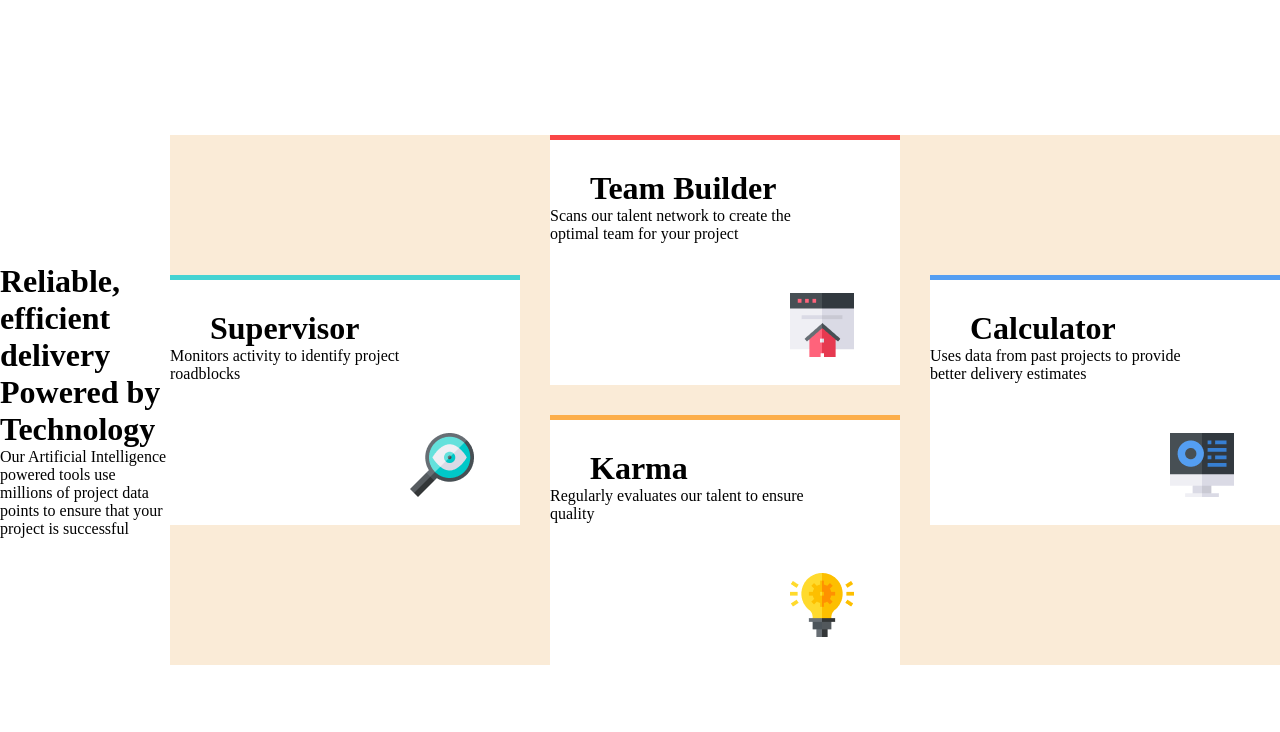
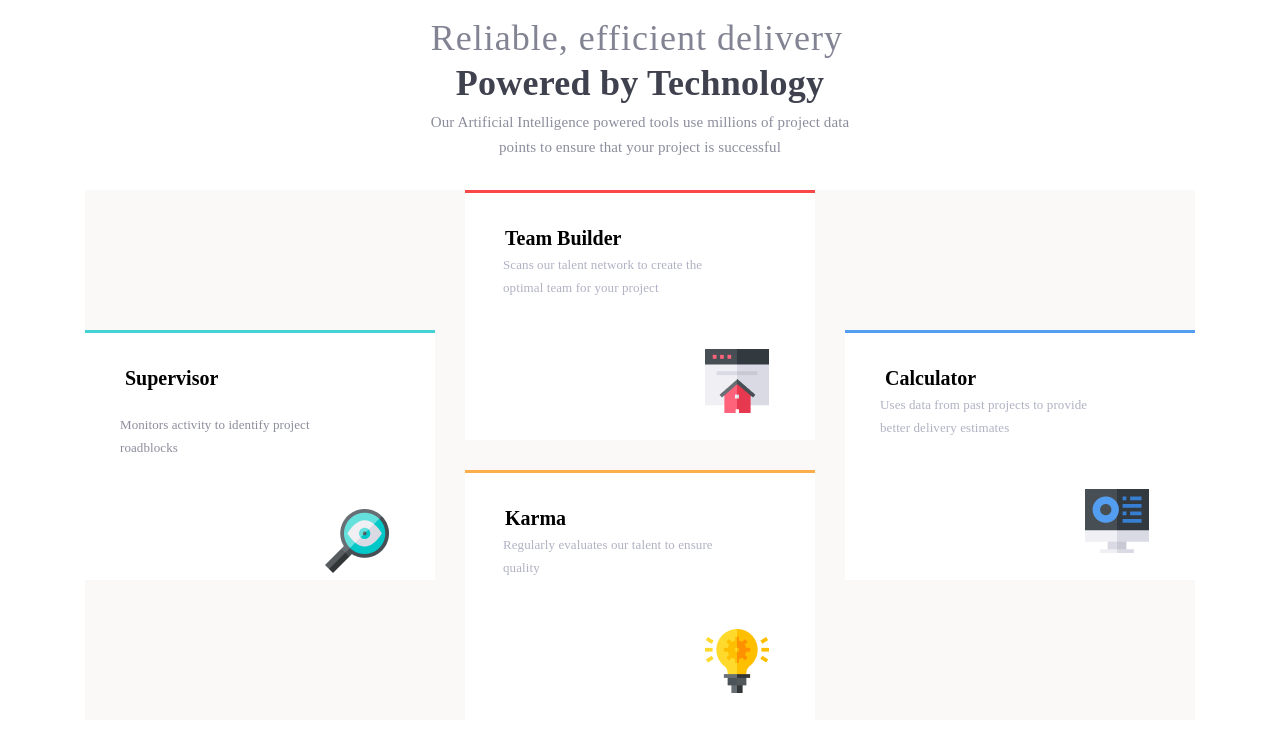
Before and after one commit to marita1234567/Suffering10, a plain HTML site: page index.html in a window 1280 px wide. Drawn offline with Linux system fonts and the light colour scheme.

Commit message:
Suffering10

```diff
--- a/index.html
+++ b/index.html
@@ -9,18 +9,18 @@
 <body>
     <div class="text">
     <div>
-        <h1>Reliable, efficient delivery</h1>
-        <h1>Powered by Technology</h1>
+        <h1 class="grey">Reliable, efficient delivery</h1>
+        <h1 class="dark">Powered by Technology</h1>
     </div>
     <div>
-        <span>Our Artificial Intelligence powered tools use millions of project data  <br>points to ensure that your project is successful</span>
+        <span class="text2">Our Artificial Intelligence powered tools use millions of project data  <br>points to ensure that your project is successful</span>
     </div>
     </div>
     <div class="conteiner">
     <div class="small_conteiner">
         <div class="insidediv">
             <h1 class="heading">Supervisor</h1>
-            <span class="paragraph">Monitors activity to identify project  <br>roadblocks</span>
+            <p class="paragraph"> Monitors activity to identify project  <br>roadblocks</p>
             <div>
                 <img src="./photo/030-search.png" alt="" class="photo">
             </div>
@@ -30,7 +30,7 @@
         <div class="middiv">
             <div>
                 <h1 class="heading2">Team Builder</h1>
-                <span class="paragraph2"> Scans our talent network to create the  <br>optimal team for your project</span>
+                <p class="paragraph2"> Scans our talent network to create the  <br>optimal team for your project</p>
                 <div>
                     <img src="./photo/002-homepage.png" alt="" class="photo2">
                 </div>
@@ -40,7 +40,7 @@
         <div class="middiv2">
             <div>
                 <h1 class="heading3">Karma</h1>
-                <span class="paragraph3"> Regularly evaluates our talent to ensure <br> quality</span>
+                <p class="paragraph3"> Regularly evaluates our talent to ensure <br> quality</p>
                 <div>
                     <img src="./photo/009-idea.png" alt="" class="photo3">
                 </div>
@@ -51,7 +51,7 @@
     <div class="small_conteiner2">
         <div>
             <h1 class="heading4">Calculator</h1>
-            <span class="paragraph4">Uses data from past projects to provide <br>better delivery estimates</span>
+            <p class="paragraph4"</p> Uses data from past projects to provide <br>better delivery estimates</p>
             <div>
                 <img src="./photo/045-software.png" alt="" class="photo4">
             </div>
--- a/style.css
+++ b/style.css
@@ -4,33 +4,34 @@
 }
 body{
     display: flex;
-    justify-content: center;
+    flex-direction: column;
     align-items: center;
     height: 100vh;
+    gap: 30px;
 }
 .conteiner{
  width: 1110px;
 height: 530px;
 border: 2px;
-background-color: antiquewhite;
 display: flex;
 justify-content: center;
 align-items: center;
 gap: 30px;
+background-color: rgb(251, 248, 248);
 }
 .small_conteiner{
     width: 350px;
 height: 250px;
-background-color: white;
+background: #FFFFFF;
+
 
 
 }
 .small_conteiner::before{
     content: "";
     width: 350px;
-    height: 5px;
-    background-color: #44D3D2;
-    ;
+    height: 3px;
+    background: #44D3D2;
     display: block;
 
 
@@ -45,7 +46,7 @@ background-color: white;
 .middiv::before{
     content: "";
     width: 350px;
-    height: 5px;
+    height: 3px;
     background-color: rgb(250, 71, 71);
     display: block;
 
@@ -59,7 +60,7 @@ background-color: white;
 .middiv2::before{
     content: "";
     width: 350px;
-    height: 5px;
+    height: 3px;
     background-color: #FCAE4A;
     display: block;
 }
@@ -80,13 +81,20 @@ background-color: white;
 .small_conteiner2::before{
     content: "";
     width: 350px;
-    height: 5px;
+    height: 3px;
     background-color:  #549EF2;
     display: block;
 }
 .heading{
 margin-left: 40px;
 margin-top: 30px;
+font-family: Poppins;
+font-size: 20px;
+font-weight: 600;
+line-height: 30px;
+text-align: left;
+
+
 }
 
 .photo{
@@ -96,6 +104,12 @@ background-color: white;
 .heading2{
 margin-left: 40px;
 margin-top: 30px;
+font-family: Poppins;
+font-size: 20px;
+font-weight: 600;
+line-height: 30px;
+text-align: left;
+
 }
 .photo2{
     margin-top: 50px;
@@ -104,6 +118,11 @@ background-color: white;
 .heading3{
 margin-left: 40px;
 margin-top: 30px;
+font-size: 20px;
+font-weight: 600;
+line-height: 30px;
+text-align: left;
+
 }
 .photo3{
     margin-top: 50px;
@@ -113,6 +132,11 @@ background-color: white;
 .heading4{
 margin-left: 40px;
 margin-top: 30px;
+font-size: 20px;
+font-weight: 600;
+line-height: 30px;
+text-align: left;
+
 }
 .photo4{
     margin-top: 50px;
@@ -122,4 +146,86 @@ background-color: white;
     padding-top: 20px;
 }
 
+.text{
+    text-align: center;
+    margin-top: 20px;
+
 }
+.grey{
+font-size: 36px;
+font-weight: 275;
+line-height: 36px;
+letter-spacing: 1px;
+text-align: left;
+color:  #838493;
+font-weight: 10;
+;
+}
+.dark{
+
+font-size: 36px;
+font-weight: 600;
+line-height: 54px;
+letter-spacing: 0.25px;
+text-align: center;
+color:  #3f414e;
+}
+.text2{
+
+font-size: 15px;
+font-weight: 400;
+line-height: 25px;
+ letter-spacing: 0.1041666641831398px;
+text-align: center;
+color:  #8c8d9c;
+
+}
+.paragraph{
+    font-size: 13px;
+font-weight: 400;
+line-height: 23px;
+letter-spacing: 0.0902777761220932px;
+text-align: left;
+color:   #8c8d9c
+}
+
+
+.paragraph2{
+    font-size: 13px;
+    font-weight: 400;
+    line-height: 23px;
+    letter-spacing: 0.0902777761220932px;
+    text-align: left;
+    color:  #b0b2c3;
+    padding-left: 20px;
+}
+.paragraph3{
+    font-size: 13px;
+font-weight: 400;
+line-height: 23px;
+letter-spacing: 0.0902777761220932px;
+text-align: left;
+color:  #b0b2c3;
+}
+.paragraph4{
+font-size: 13px;
+font-weight: 400;
+line-height: 23px;
+letter-spacing: 0.0902777761220932px;
+text-align: left;
+color:  #b0b2c3;
+
+}
+
+.paragraph{
+    padding-left: 35px;
+}
+.paragraph2{
+    padding-left: 38px;
+}
+.paragraph3{
+    padding-left: 38px;
+}
+.paragraph4{
+padding-left: 35px;
+}
```
Lines whose indentation alone changed are shown as unchanged.
